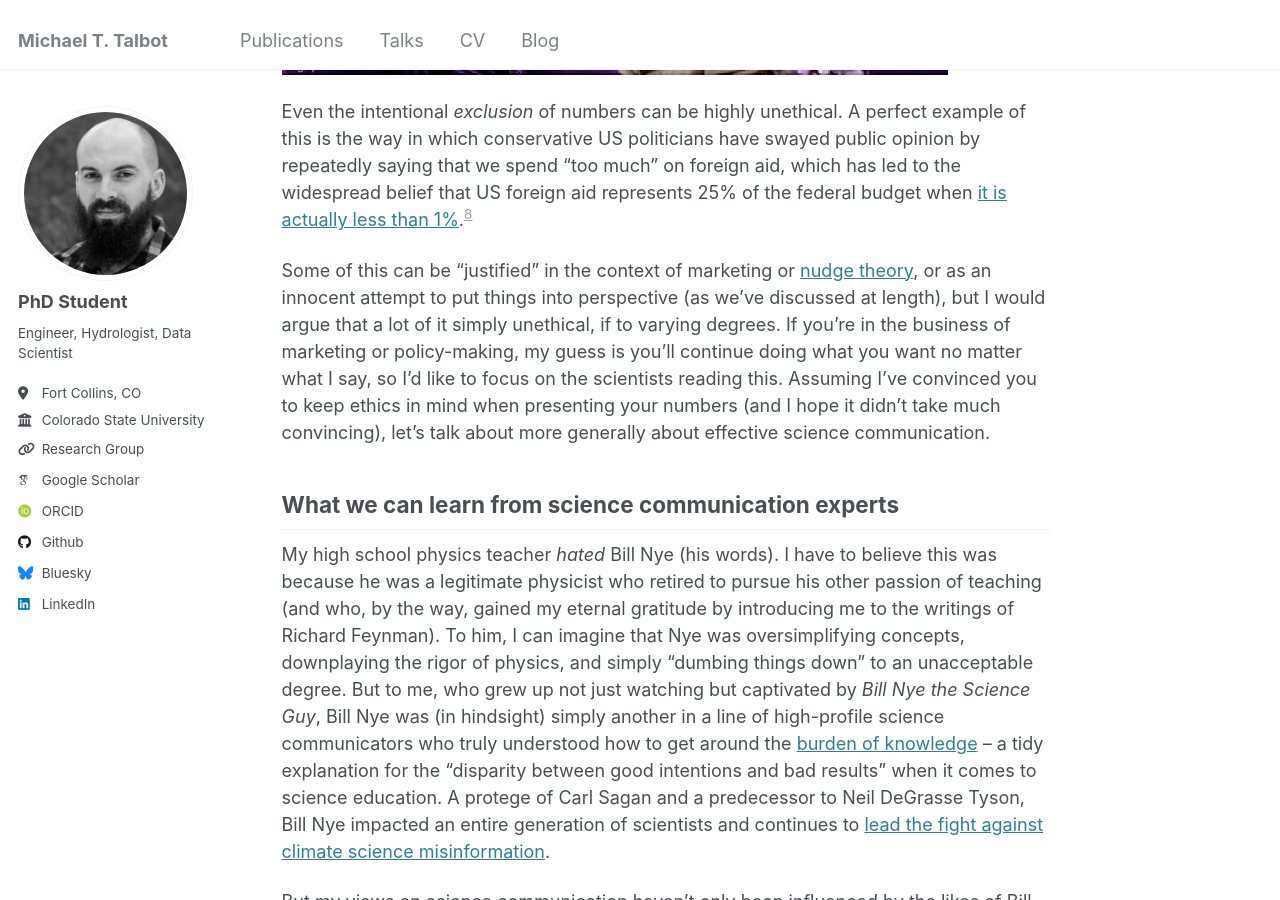
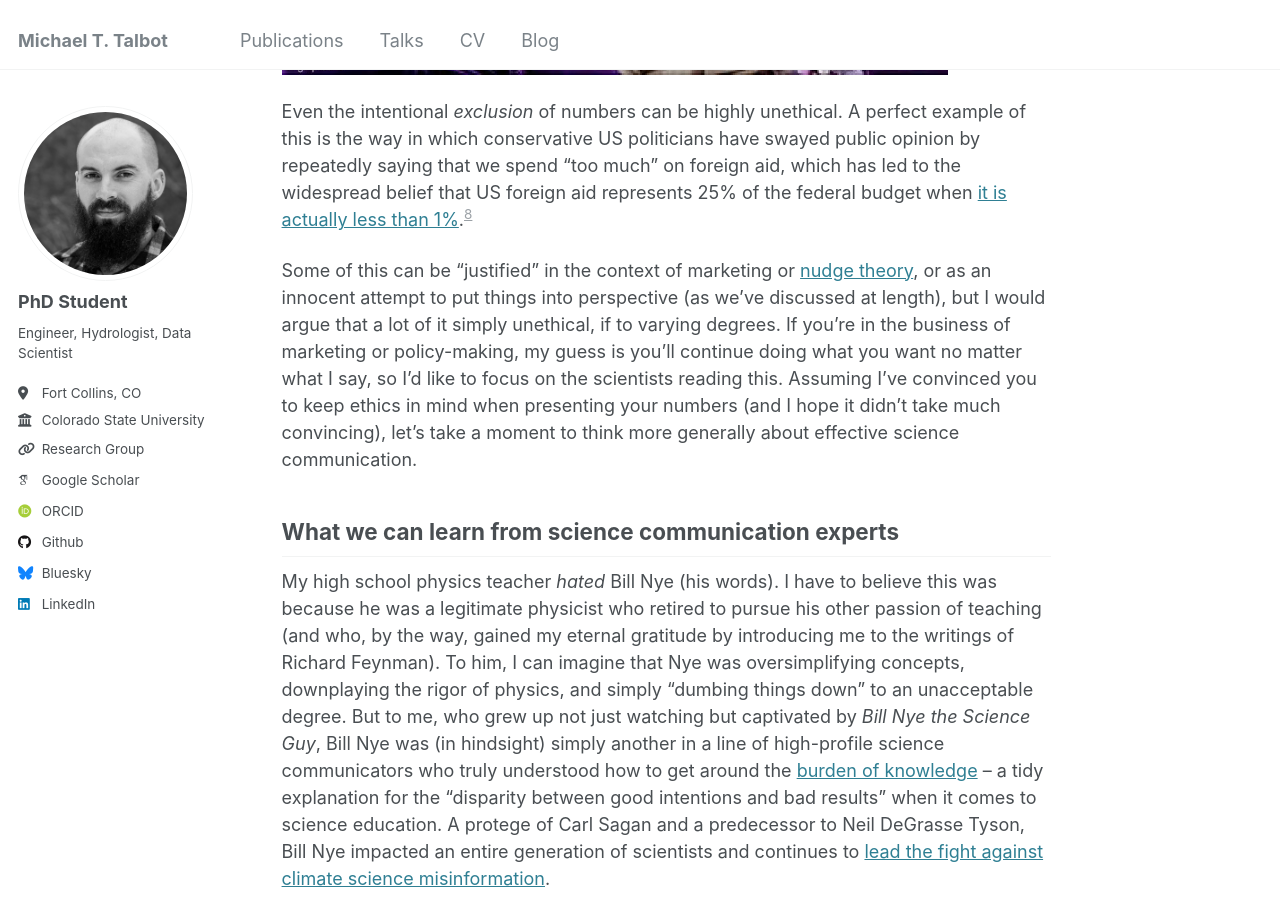
Before and after one commit to realmiketalbot/realmiketalbot.github.io, a Jekyll site: the page built from _posts/2024-12-31-in-defense-of-acre-feet.md, in a window 1280 px wide and 900 px high, scrolled down 7115 px. Built offline with Jekyll 4.4.1, drawn with Linux system fonts in a browser that asks for light colours; emoji names are drawn with the system emoji font; some web fonts are replaced.

Commit message:
Minor revision

```diff
--- a/_posts/2024-12-31-in-defense-of-acre-feet.md
+++ b/_posts/2024-12-31-in-defense-of-acre-feet.md
@@ -71,7 +71,7 @@ There are myriad <a href="https://wpdatatables.com/misleading-statistics/" targe
 
 Even the intentional _exclusion_ of numbers can be highly unethical. A perfect example of this is the way in which conservative US politicians have swayed public opinion by repeatedly saying that we spend "too much" on foreign aid, which has led to the widespread belief that US foreign aid represents 25% of the federal budget when <a href='https://www.brookings.edu/articles/what-every-american-should-know-about-us-foreign-aid/' target='_blank'>it is actually less than 1%</a>.[^8]
 
-Some of this can be "justified" in the context of marketing or <a href="https://www.intereconomics.eu/contents/year/2018/number/1/article/nudging-in-public-policy-application-opportunities-and-challenges.html" target="_blank">nudge theory</a>, or as an innocent attempt to put things into perspective (as we've discussed at length), but I would argue that a lot of it simply unethical, if to varying degrees. If you're in the business of marketing or policy-making, my guess is you'll continue doing what you want no matter what I say, so I'd like to focus on the scientists reading this. Assuming I've convinced you to keep ethics in mind when presenting your numbers (and I hope it didn't take much convincing), let's talk about more generally about effective science communication.
+Some of this can be "justified" in the context of marketing or <a href="https://www.intereconomics.eu/contents/year/2018/number/1/article/nudging-in-public-policy-application-opportunities-and-challenges.html" target="_blank">nudge theory</a>, or as an innocent attempt to put things into perspective (as we've discussed at length), but I would argue that a lot of it simply unethical, if to varying degrees. If you're in the business of marketing or policy-making, my guess is you'll continue doing what you want no matter what I say, so I'd like to focus on the scientists reading this. Assuming I've convinced you to keep ethics in mind when presenting your numbers (and I hope it didn't take much convincing), let's take a moment to think more generally about effective science communication.
 
 <h2>What we can learn from science communication experts</h2>
 My high school physics teacher _hated_ Bill Nye (his words). I have to believe this was because he was a legitimate physicist who retired to pursue his other passion of teaching (and who, by the way, gained my eternal gratitude by introducing me to the writings of Richard Feynman). To him, I can imagine that Nye was oversimplifying concepts, downplaying the rigor of physics, and simply “dumbing things down” to an unacceptable degree. But to me, who grew up not just watching but captivated by _Bill Nye the Science Guy_, Bill Nye was (in hindsight) simply another in a line of high-profile science communicators who truly understood how to get around the <a href='https://web.archive.org/web/20160410233551/http://www.cwsei.ubc.ca/resources/files/Wieman_APS_News_Back_Page_with_refs_Nov_2007.pdf' target='_blank'>burden of knowledge</a> -- a tidy explanation for the "disparity between good intentions and bad results" when it comes to science education. A protege of Carl Sagan and a predecessor to Neil DeGrasse Tyson, Bill Nye impacted an entire generation of scientists and continues to <a href='https://sustainability.wisc.edu/on-bill-nye-and-our-search-for-a-savior-against-climate-change/' target='_blank'>lead the fight against climate science misinformation</a>.
```
